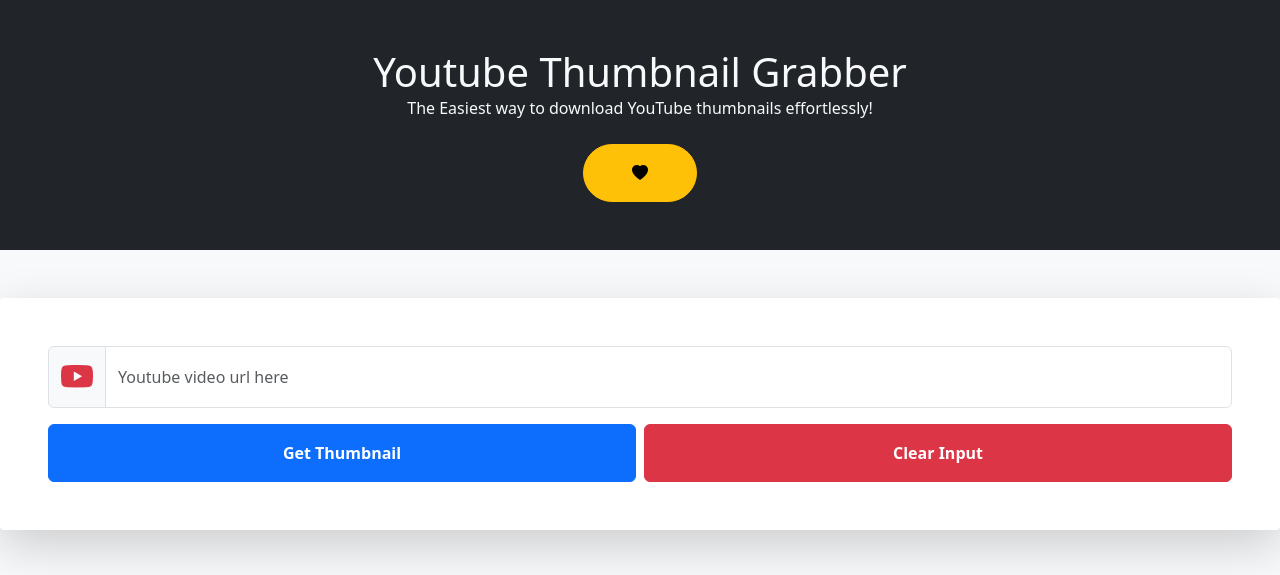
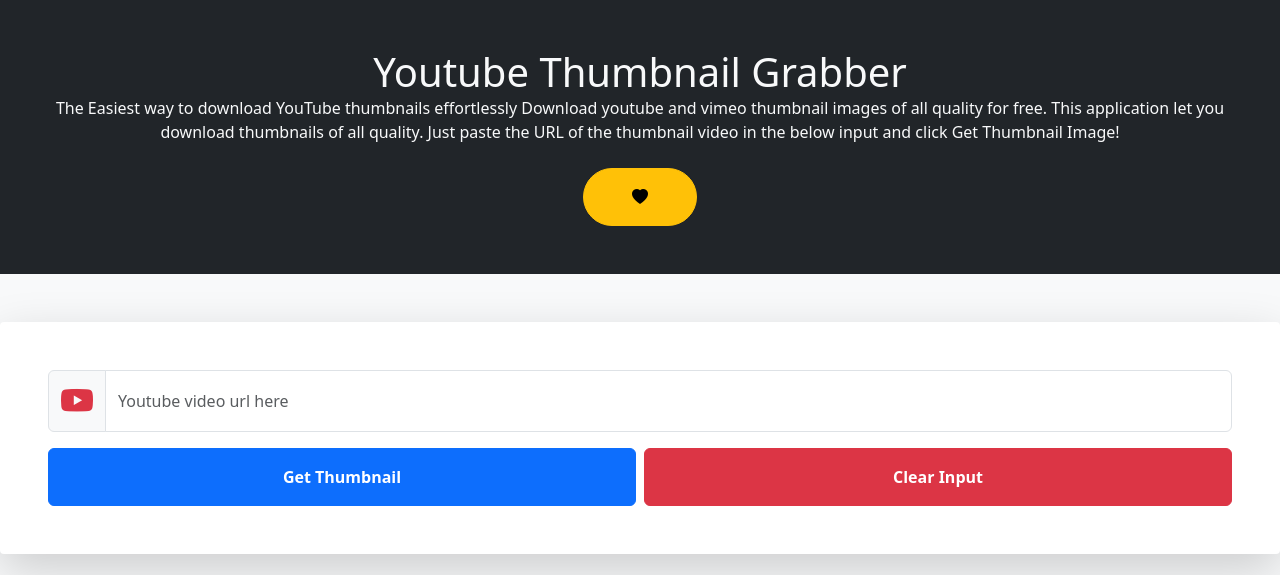
Before and after one commit to amdlouss123/youtube-thumbnail-grabber, a plain HTML site: page index.html in a window 1280 px wide. Shown: the top 575 px of the page. Drawn offline with nearby package versions, Linux system fonts and the light colour scheme.

Commit message:
Update index.html

```diff
--- a/index.html
+++ b/index.html
@@ -16,7 +16,7 @@
     <header class="bg-dark text-light p-5">
       <div class="text-center">
         <h1 class="m-0">Youtube Thumbnail Grabber</h1>
-        <p>The Easiest way to download YouTube thumbnails effortlessly!</p>
+        <p>The Easiest way to download YouTube thumbnails effortlessly Download youtube and vimeo thumbnail images of all quality for free. This application let you download thumbnails of all quality. Just paste the URL of the thumbnail video in the below input and click Get Thumbnail Image!</p>
         <div class="mt-4">
           <a href="https://paypal.me/amdlouss1" class="btn btn-warning px-5 py-3 rounded-pill fw-bold"><i class="bi bi-heart-fill"></i></a>
         </div>
```
